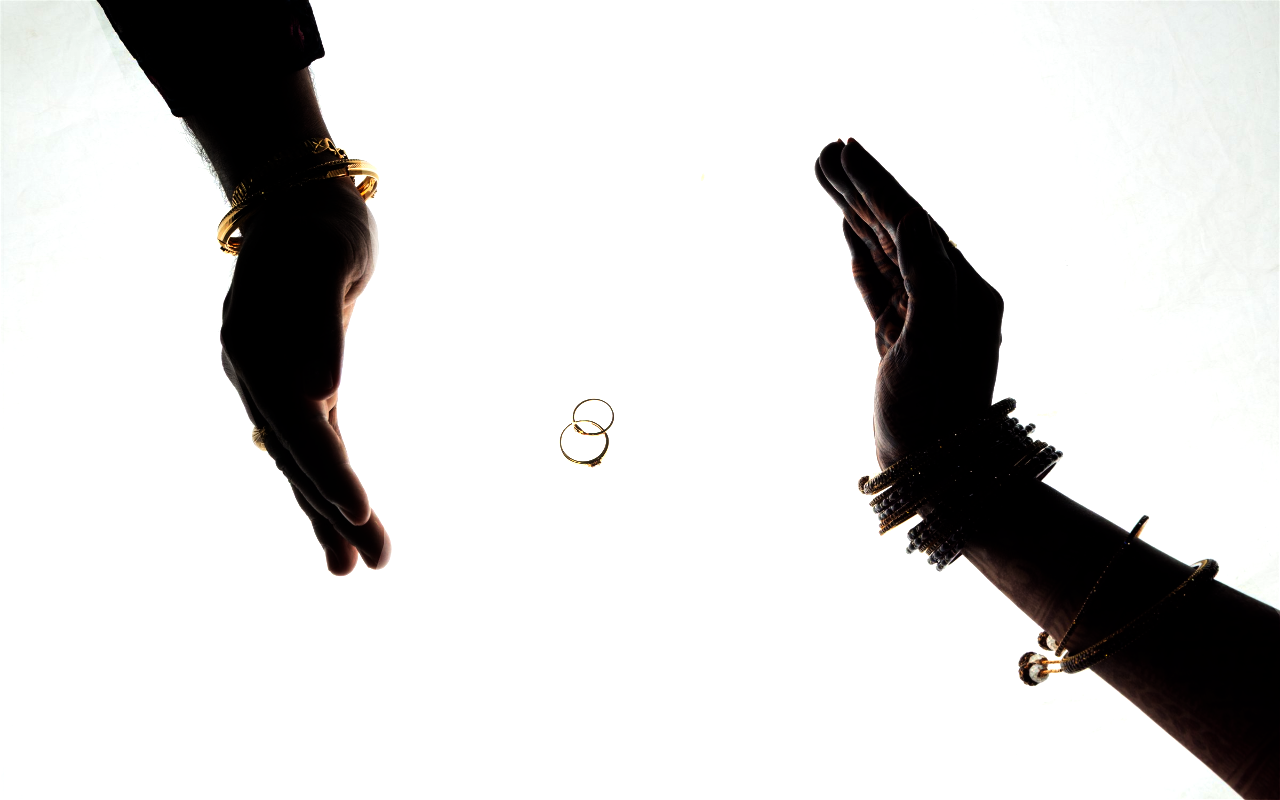
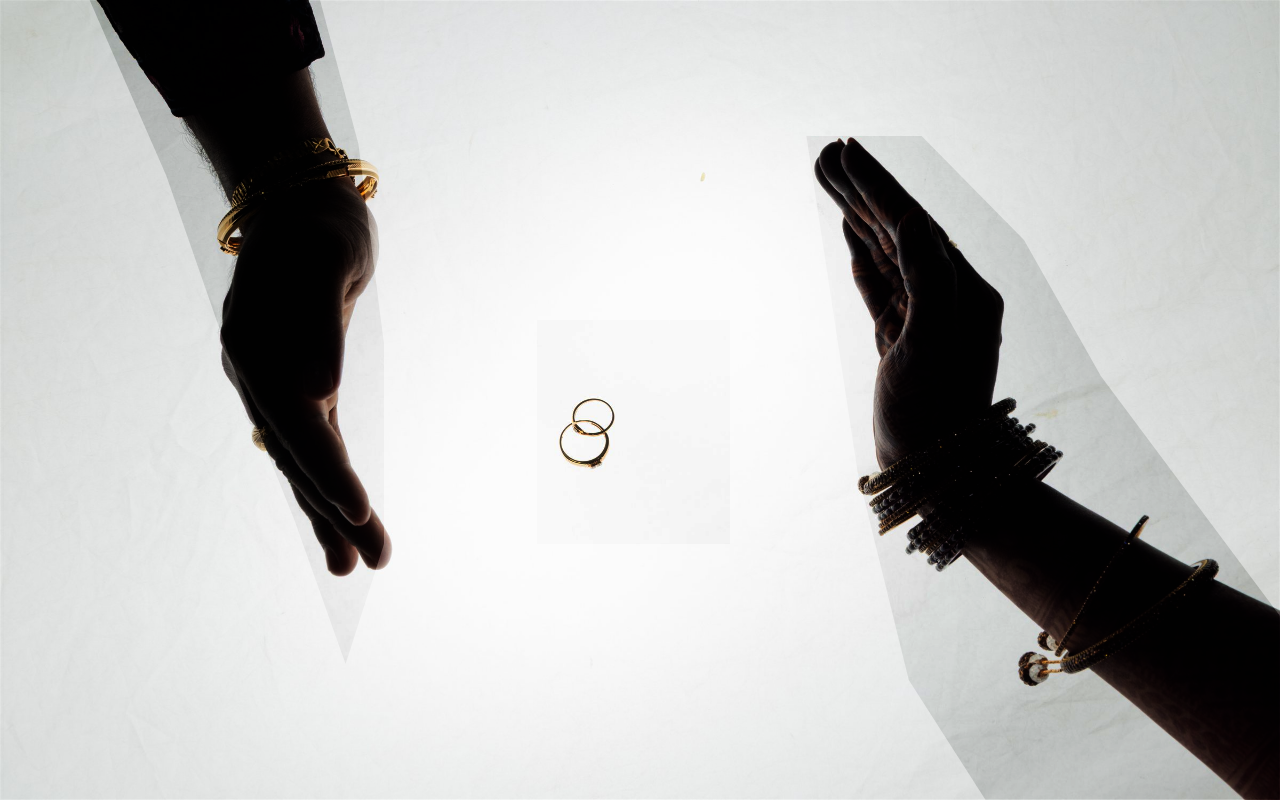
Before and after one commit to 7794048586/Varma_Priya, a React (Vite) app: page / in a window 1280 px wide. Built offline with nearby package versions, Linux system fonts and the light colour scheme.

Commit message:
Match opening backdrop to hands photo

```diff
--- a/src/App.css
+++ b/src/App.css
@@ -7,9 +7,10 @@
   z-index: 10;
   overflow: hidden;
   isolation: isolate;
-  /* The hand photo has a white background. Keep that same clean white surface
-     behind it so mobile browsers never reveal or fade to the old plum layer. */
-  background: #fff;
+  /* Matches the natural light-grey/white surface in hands.jpg, including its
+     softer edges. This stays behind the animation on every screen size. */
+  --opening-backdrop: radial-gradient(ellipse 82% 76% at 50% 48%, #fdfdfd 0%, #fafafa 42%, #edf0ee 72%, #d7dad7 100%);
+  background: var(--opening-backdrop);
   transition: none;
 }
 
@@ -20,7 +21,7 @@
   inset: -24px;
   z-index: 0;
   content: '';
-  background: #fff;
+  background: var(--opening-backdrop);
   opacity: 1;
 }
 
@@ -51,7 +52,7 @@
   height: 100dvh;
   aspect-ratio: auto;
   border: 0;
-  background: #fff;
+  background: var(--opening-backdrop);
   box-shadow: none;
   transform: translate(-50%, -50%);
   transition:
@@ -66,11 +67,11 @@
   width: 100%;
   height: 100%;
   /* Keep every moving layer aligned with the full-screen photo backdrop. */
-  filter: brightness(1.12) contrast(1.15);
+  filter: none;
   transition: transform 1.6s cubic-bezier(0.55, 0, 0.75, 0.4);
 }
 
-/* The full image is shown first. It then fades into its white backdrop while
+/* The full image is shown first. It then fades into its matching photo backdrop while
    the two clipped hands travel completely beyond the viewport. */
 .layer-base {
   z-index: 1;
```
